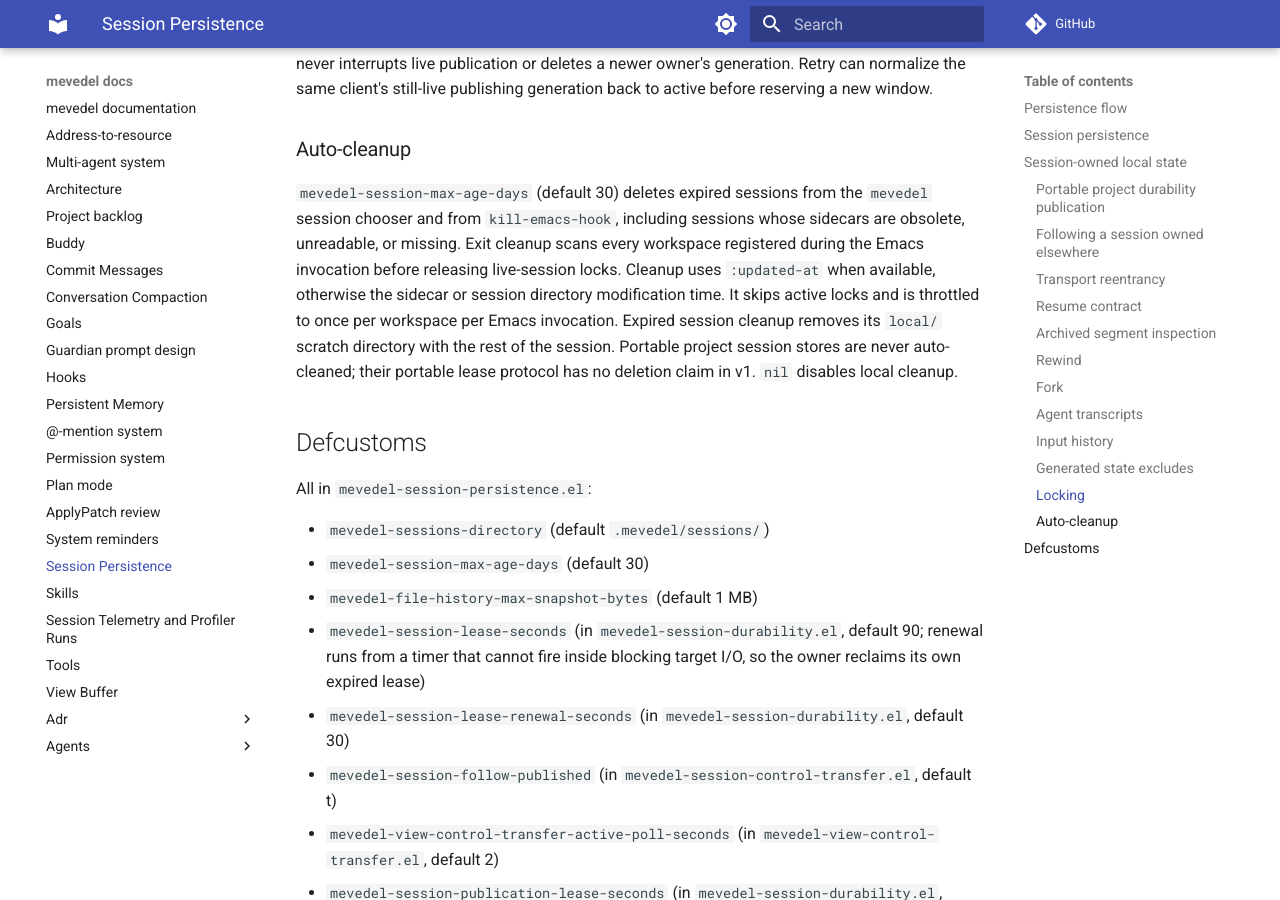
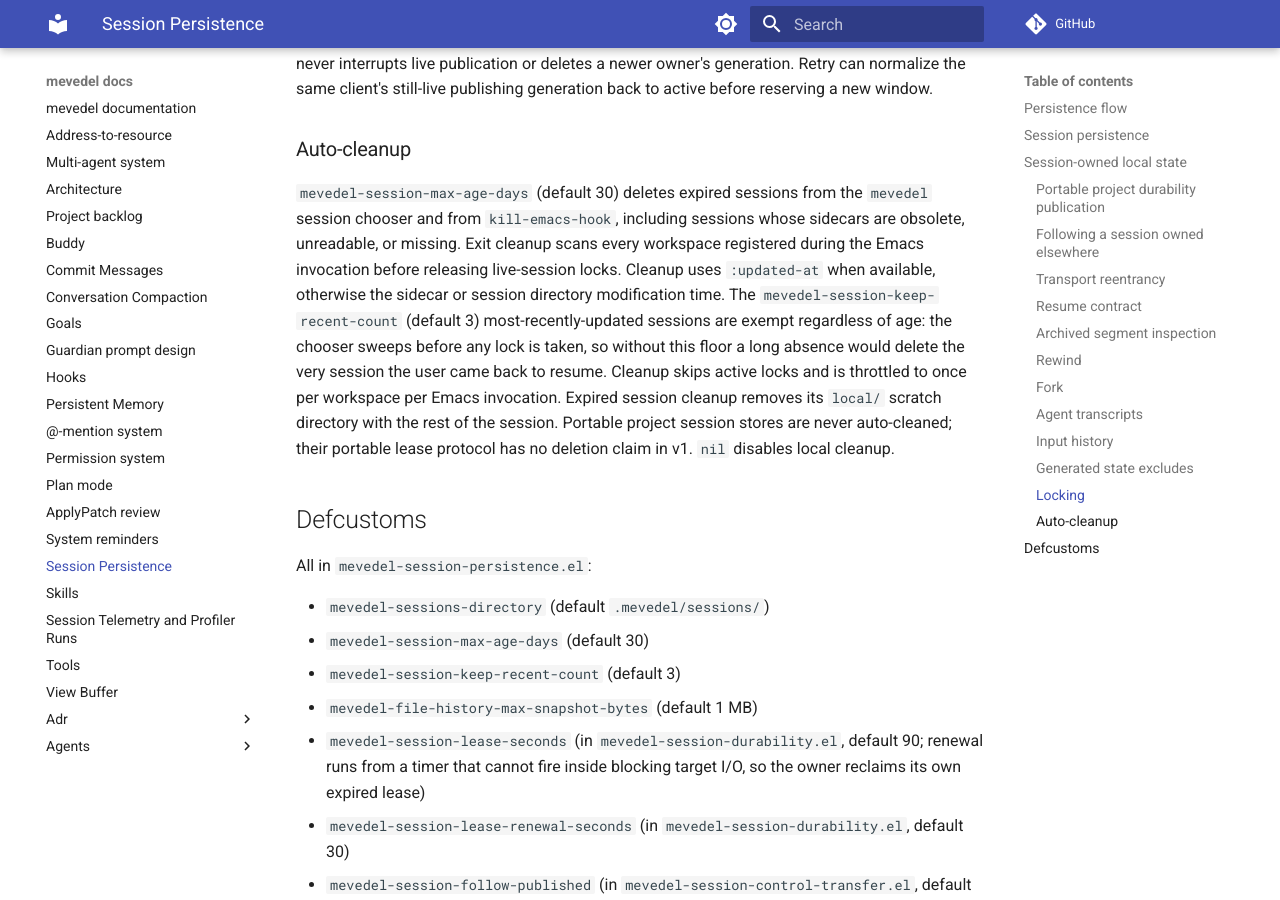
Before and after one commit to FrauH0lle/mevedel, an MkDocs documentation site: the page built from docs/sessions.md, in a window 1280 px wide and 900 px high, scrolled down 23692 px. Built offline with MkDocs 1.6.1 and Material for MkDocs 9.7.7, drawn with Linux system fonts in a browser that asks for light colours; comment, search, counter and statistics services are not loaded.

Commit message:
feat(sessions): Exempt the newest sessions from auto-cleanup
The session chooser sweeps expired sessions before listing them, at
which point no lock protects them.  A single always-resumed session
therefore vanished the moment the user returned from an absence longer
than mevedel-session-max-age-days.  A recency floor keeps the newest
sessions regardless of age; the age cap still bounds the long tail.

* mevedel-session-persistence.el (mevedel-session-keep-recent-count):
New defcustom, default 3, nil disables the floor.

(mevedel-session-max-age-days): Document the exemption.

(mevedel-session-persistence-cleanup-expired): Collect candidates
first, sort by the timestamp cleanup ages against, and skip the newest
mevedel-session-keep-recent-count sessions before deleting.  Sessions
without a readable timestamp sort oldest so they never displace a
dated one from the floor.

* test/test-mevedel-session-persistence.el
(mevedel-session-persistence-cleanup-expired): New case proving the
floor keeps an expired-but-newest session.  Bind the floor to nil in
the pure age-cap cases so it cannot mask what they test.

(mevedel-session-persistence--kill-emacs-hook): Same binding for the
exit-cleanup cases that expect deletion.

* docs/sessions.md (Auto-cleanup, Defcustoms): Document the floor.

```diff
--- a/docs/sessions.md
+++ b/docs/sessions.md
@@ -1126,7 +1126,11 @@ still-live publishing generation back to active before reserving a new window.
 are obsolete, unreadable, or missing. Exit cleanup scans every workspace
 registered during the Emacs invocation before releasing live-session locks.
 Cleanup uses `:updated-at` when available, otherwise the sidecar or session
-directory modification time. It skips active locks and is throttled to once per
+directory modification time. The `mevedel-session-keep-recent-count`
+(default 3) most-recently-updated sessions are exempt regardless of age:
+the chooser sweeps before any lock is taken, so without this floor a
+long absence would delete the very session the user came back to resume.
+Cleanup skips active locks and is throttled to once per
 workspace per Emacs invocation. Expired session cleanup removes its `local/`
 scratch directory with the rest of the session. Portable project session
 stores are never auto-cleaned; their portable lease protocol has no deletion
@@ -1138,6 +1142,7 @@ All in `mevedel-session-persistence.el`:
 
 - `mevedel-sessions-directory` (default `.mevedel/sessions/`)
 - `mevedel-session-max-age-days` (default 30)
+- `mevedel-session-keep-recent-count` (default 3)
 - `mevedel-file-history-max-snapshot-bytes` (default 1 MB)
 - `mevedel-session-lease-seconds` (in `mevedel-session-durability.el`,
   default 90; renewal runs from a timer that cannot fire inside blocking
```
Also changed, not shown: 2 other files.
